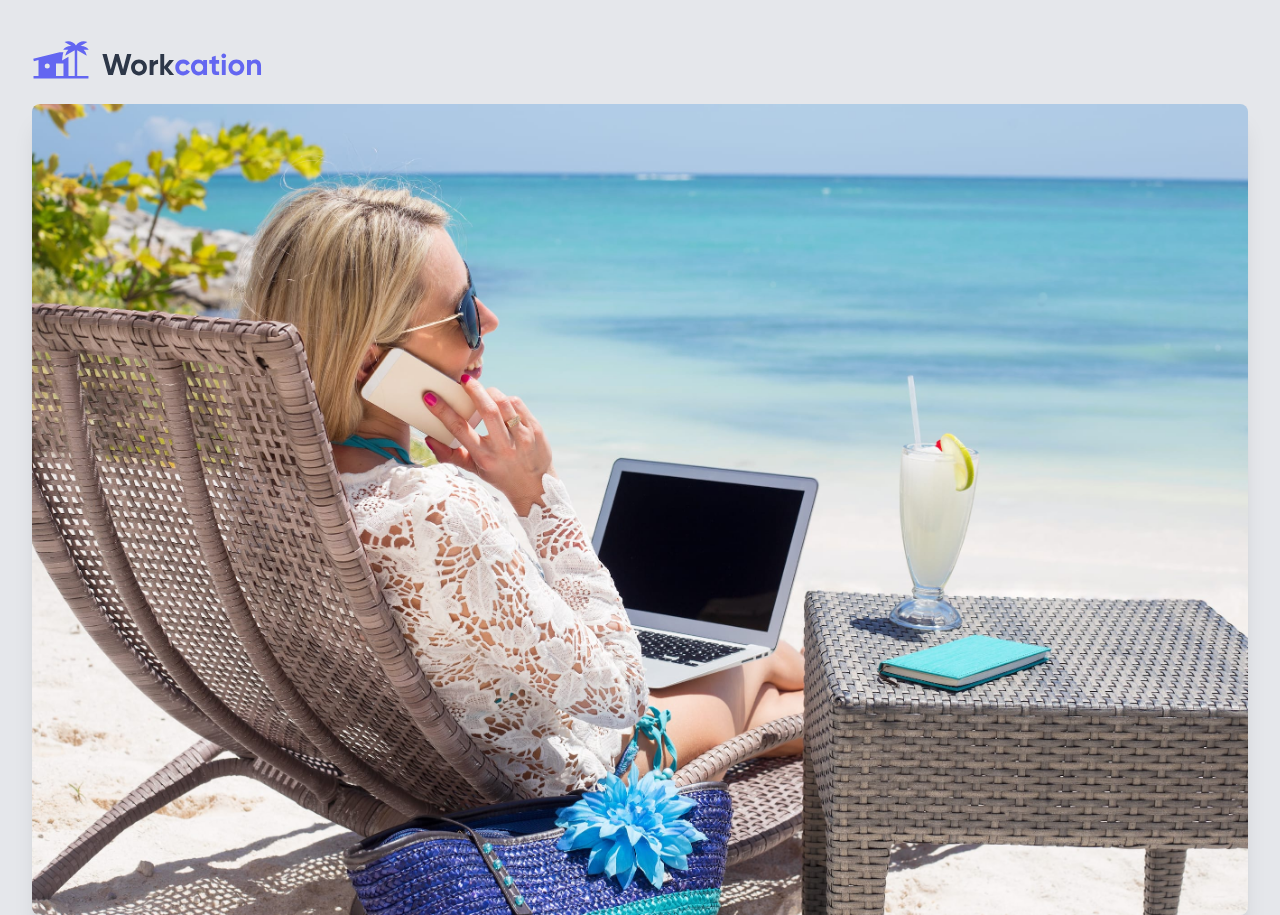
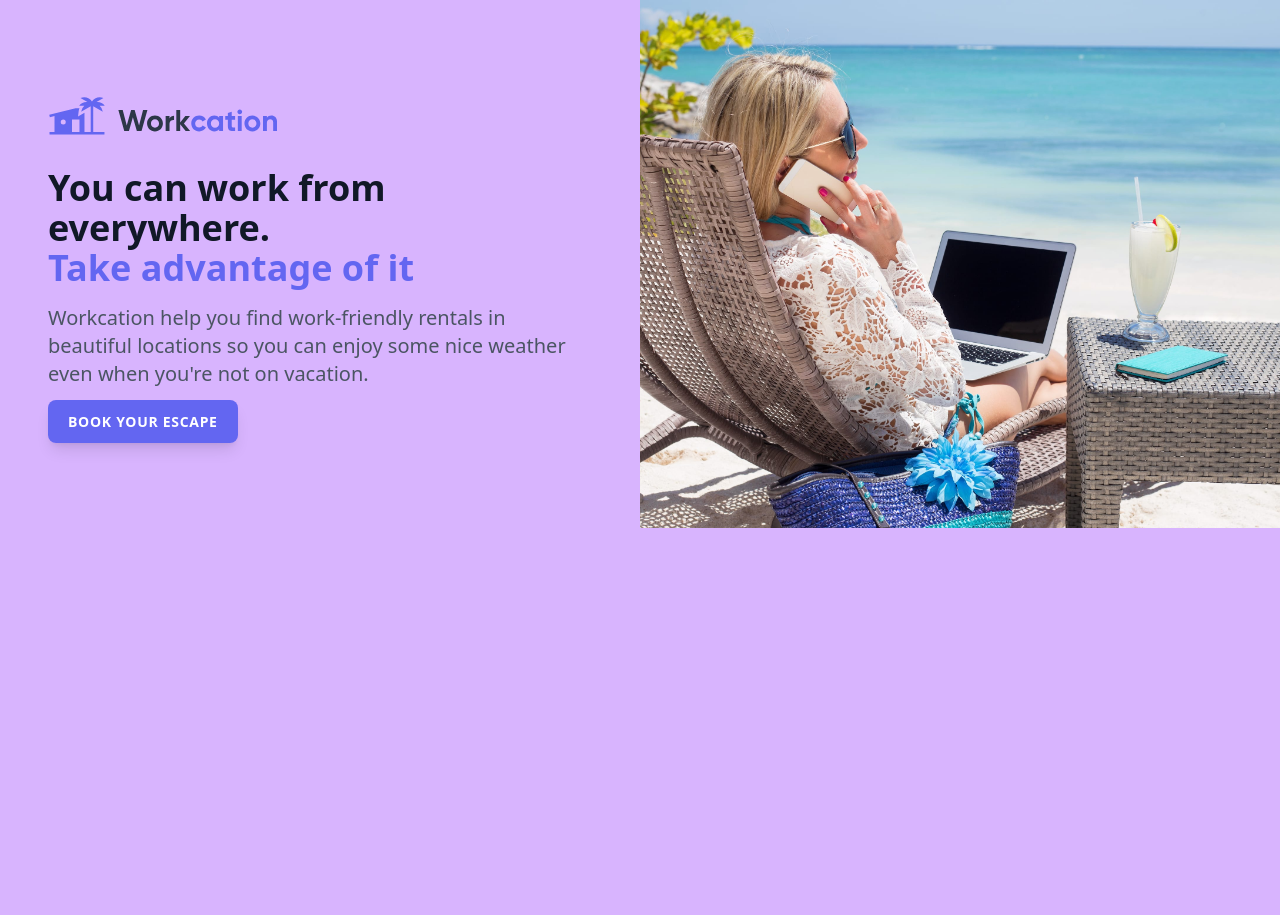
Before and after one commit to srayleighdk/learnTailwindCss, a website built with Vite: page index.html in a window 1280 px wide. Shown: the top 915 px of the page. After the commit the page ends 800 px from the top, so only its background shows below. Built offline with nearby package versions, Linux system fonts and the light colour scheme.

Commit message:
add reponsibility for website

```diff
--- a/index.html
+++ b/index.html
@@ -8,26 +8,37 @@
     <link rel="stylesheet" href="css/tailwind.css">
 </head>
 
-<body class="bg-gray-200 ">
-    <div class="px-8 py-10">
+<body class="bg-gray-200 sm:bg-yellow-300 md:bg-green-300 lg:bg-pink-300 xl:bg-purple-300 2xl:bg-red-500">
+    <div class="grid lg:grid-cols-2 2xl:grid-cols-5">
+        <div class="px-8 py-10 max-w-md mx-auto sm:max-w-xl lg:px-12 lg:py-24 lg:max-w-full xl:mr-0 2xl:col-span-2">
+            <div class="xl:max-w-xl">
                 <img class="h-10" src="./resources/logo.svg" alt="Workcation">
-        <img class="mt-6 rounded-lg shadow-xl" src="./resources/beach-work.jpg" alt="Woman workcationing
+                <img class="mt-6 rounded-lg shadow-xl sm:mt-8 sm:h-64 sm:w-full sm:object-cover object-center lg:hidden"
+                    src="./resources/beach-work.jpg" alt="Woman workcationing
                 on the beach">
-        <h1 class="mt-6 text-2xl font-bold text-gray-900">
+                <h1 class="mt-6 text-2xl font-bold text-gray-900 sm:mt-8 sm:text-3xl lg:text-3xl xl:text-4xl">
                     You can work from
                     everywhere.
+                    <br class="hidden lg:inline">
                     <span class="text-indigo-500">
                         Take advantage of it
                     </span>
                 </h1>
-        <p class="mt-4 text-gray-600">
+                <p class="mt-2 text-gray-600 sm:mt-4 sm:text-xl">
                     Workcation help you find work-friendly rentals in beautiful locations so you can enjoy
                     some nice weather even when you're not on vacation.
                 </p>
-        <div class="mt-4">
-            <a class=" px-5 py-3 rounded-lg shadow-lg bg-indigo-500 text-white uppercase tracking-wider font-semibold text-sm" href="">
+                <div class="mt-4 sm:mt-6 sm:text-base">
+                    <a class=" px-5 py-3 rounded-lg shadow-lg bg-indigo-500 text-white uppercase tracking-wider font-semibold text-sm"
+                        href="#">
                         Book your escape
                     </a>
+                </div>
+            </div>
+        </div>
+        <div class="hidden relative lg:block 2xl:col-span-3">
+            <img class="absolute inset-0 w-full h-full object-cover object-center" src="./resources/beach-work.jpg" alt="Woman workcationing
+            on the beach">
         </div>
     </div>
 </body>
```
Lines whose indentation alone changed are shown as unchanged.
